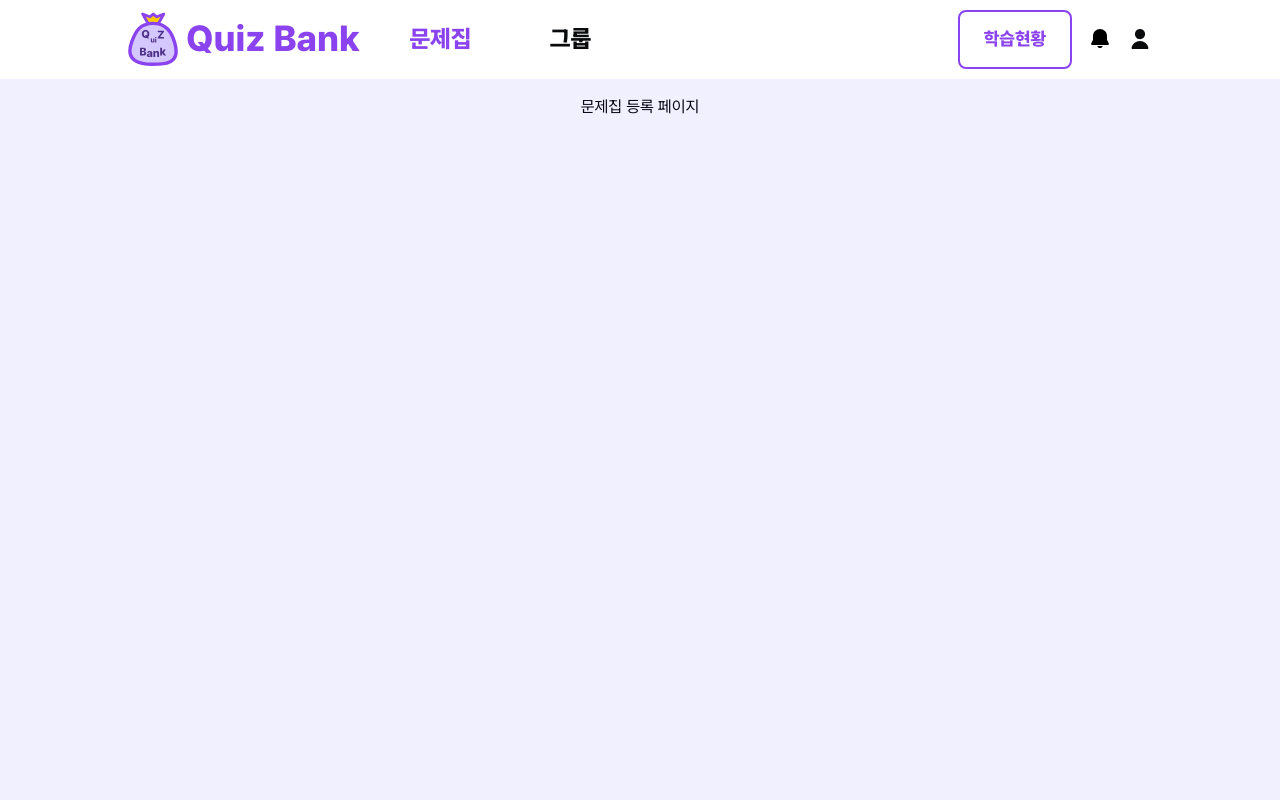
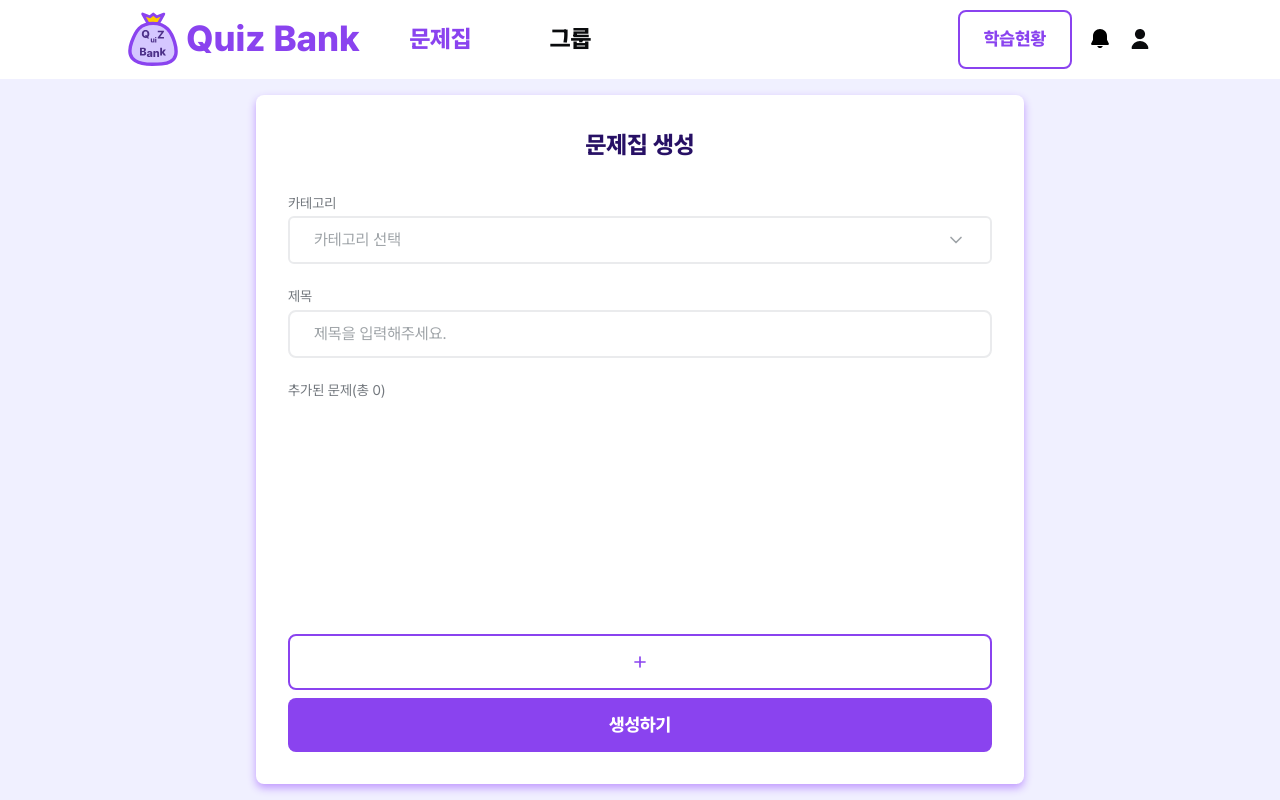
Before and after one commit to QuizBank-Dev/QuizBank-FE, a Next.js app: page /quizbook/post in a window 1280 px wide. Built offline with nearby package versions, Linux system fonts and the light colour scheme.

Commit message:
✨ 문제집 생성 페이지 구현

```diff
--- a/src/app/quizbook/(no-layout)/post/@modal/add/_components/AddQuizForm/quiz-answer/MultipleAnswerInput.tsx
+++ b/src/app/quizbook/(no-layout)/post/@modal/add/_components/AddQuizForm/quiz-answer/MultipleAnswerInput.tsx
@@ -7,6 +7,9 @@ import { useFieldArray, useFormContext } from 'react-hook-form'
 export default function MultipleAnswerInput() {
     const { control, watch } = useFormContext()
     const { fields } = useFieldArray({ control, name: 'optionList' })
+
+    // select 중복 방지 변수
+    const rendered = new Set<string>()
 
     return (
         <>
@@ -36,11 +39,14 @@ export default function MultipleAnswerInput() {
             >
                 {fields.map((field, idx) => {
                     const option = watch(`optionList.${idx}`)
-
-                    if (!option) return null
+                    if (!option || rendered.has(option)) return null
+                    rendered.add(option)
 
                     return (
-                        <CustomSelect.Item key={field.id} value={option}>
+                        <CustomSelect.Item
+                            key={`${field.id}-${option}`}
+                            value={option}
+                        >
                             선택지 {idx + 1}
                         </CustomSelect.Item>
                     )
--- /dev/null
+++ b/src/app/quizbook/(no-layout)/post/_components/PostQuizbookForm/AddedQuiz.tsx
@@ -0,0 +1,68 @@
+'use client'
+
+import CloseSvg from '@/assets/svgs/close.svg'
+
+import { Quiz } from '@/types/quiz'
+import AddedQuizField from './AddedQuizField'
+import { QUIZ_TYPE } from '@/constants/quiz'
+import { usePostQuizbookStore } from '@/store/quizbook'
+
+interface Props {
+    quiz: Quiz
+    idx: number
+}
+
+export default function AddedQuiz({ quiz, idx }: Props) {
+    const { removeQuiz } = usePostQuizbookStore()
+
+    const onClickCloseBtn = (e: React.MouseEvent<HTMLButtonElement>) => {
+        e.preventDefault()
+        removeQuiz(idx)
+    }
+
+    return (
+        <div className="flex flex-col rounded-lg bg-white p-[16px] md:bg-point-50 md:px-[32px]">
+            {/* 카드 타이틀 및 닫기 버튼 */}
+            <div className="flex justify-end pl-[15px] md:pl-[20px]">
+                <span className="flex-1 text-center text-mobile-body-lg font-semi-bold text-gray-900 md:text-pc-body-lg">
+                    {idx + 1}번 문제
+                </span>
+                <button
+                    onClick={onClickCloseBtn}
+                    className="text-gray-900 hover:text-point-500 active:text-point-500"
+                >
+                    <CloseSvg className="h-[15px] w-[15px] md:h-[20px] md:w-[20px]" />
+                </button>
+            </div>
+
+            {/* 카드 영역 */}
+            <div className="flex flex-col gap-[8px]">
+                <AddedQuizField label="질문">{quiz.question}</AddedQuizField>
+                {quiz.type !== QUIZ_TYPE.MULTIPLE && (
+                    <AddedQuizField
+                        label="정답"
+                        area={quiz.type === QUIZ_TYPE.LONG}
+                    >
+                        {quiz.answer}
+                    </AddedQuizField>
+                )}
+                {quiz.optionList && (
+                    <AddedQuizField label="정답">
+                        {quiz.optionList.map((option, idx) => (
+                            <AddedQuizField
+                                key={`option-${idx}`}
+                                className={
+                                    option === quiz.answer
+                                        ? 'border-point-500'
+                                        : undefined
+                                }
+                            >
+                                {option}
+                            </AddedQuizField>
+                        ))}
+                    </AddedQuizField>
+                )}
+            </div>
+        </div>
+    )
+}
--- /dev/null
+++ b/src/app/quizbook/(no-layout)/post/_components/PostQuizbookForm/AddedQuizField.tsx
@@ -0,0 +1,34 @@
+import clsx from 'clsx'
+
+interface Props {
+    className?: string
+    children: React.ReactNode
+    label?: string
+    area?: boolean
+}
+
+export default function AddedQuizField({
+    label,
+    children,
+    area = false,
+    className = '',
+}: Props) {
+    return (
+        <div className="flex w-full flex-col items-start gap-1">
+            {label && (
+                <span className="text-mobile-body-sm font-regular text-gray-500 md:text-pc-body-sm">
+                    {label}
+                </span>
+            )}
+            <div
+                className={clsx(
+                    'w-full rounded-lg border-2 border-gray-200 bg-white px-6 py-3 text-mobile-body-md font-regular text-gray-900 md:text-pc-body-md',
+                    area && 'custom-scrollbar min-h-[120px]',
+                    className,
+                )}
+            >
+                {children}
+            </div>
+        </div>
+    )
+}
--- /dev/null
+++ b/src/app/quizbook/(no-layout)/post/_components/PostQuizbookForm/index.tsx
@@ -0,0 +1,112 @@
+'use client'
+
+import PlusSvg from '@/assets/svgs/plus.svg'
+
+import { usePostQuizbookStore } from '@/store/quizbook'
+import { FormProvider, useForm } from 'react-hook-form'
+import {
+    PostQuizbookFormValues,
+    postQuizbookSchema,
+} from '../../_schema/post-quizbook'
+import { zodResolver } from '@hookform/resolvers/zod'
+import { CustomInput, CustomSelect } from '@/components'
+import { QUIZBOOK_CATEGORY } from '@/constants/quizbook'
+import AddedQuiz from './AddedQuiz'
+import Link from 'next/link'
+import { useEffect } from 'react'
+
+export default function PostQuizbookForm() {
+    const methods = useForm<PostQuizbookFormValues>({
+        resolver: zodResolver(postQuizbookSchema),
+        mode: 'onChange',
+        defaultValues: {
+            title: '',
+            category: undefined,
+            quizList: [],
+        },
+    })
+
+    const { handleSubmit, setValue, reset } = methods
+
+    const { quizList, resetQuizList } = usePostQuizbookStore()
+
+    const onSubmit = (data: PostQuizbookFormValues) => {
+        // TODO: API 연동 로직 및 페이지 이동
+        console.log(data)
+
+        resetQuizList()
+        reset()
+    }
+
+    // TODO: AUTO SAVE 기능 추가
+
+    useEffect(() => {
+        setValue('quizList', quizList)
+    }, [quizList, setValue])
+
+    return (
+        <FormProvider {...methods}>
+            <form
+                id="post-quizbook-form"
+                className="flex min-h-0 flex-1 flex-col gap-[8px]"
+                onSubmit={handleSubmit(onSubmit)}
+            >
+                {/* 카테고리 영역 */}
+                <CustomSelect
+                    id="category"
+                    name="category"
+                    label="카테고리"
+                    placeholder="카테고리 선택"
+                    className="bg-white"
+                >
+                    {Object.entries(QUIZBOOK_CATEGORY).map(([key, value]) => (
+                        <CustomSelect.Item key={key} value={value}>
+                            {value}
+                        </CustomSelect.Item>
+                    ))}
+                </CustomSelect>
+
+                {/* 제목 영역 */}
+                <CustomInput
+                    id="title"
+                    name="title"
+                    label="제목"
+                    placeholder="제목을 입력해주세요."
+                />
+
+                {/* 추가 카드 리스트 영역 */}
+                <div className="flex w-full flex-1 flex-col gap-1 overflow-hidden">
+                    <span className="text-mobile-body-sm font-regular text-gray-500 md:text-pc-body-sm">
+                        {`추가된 문제(총 ${quizList.length})`}
+                    </span>
+                    <div className="custom-scrollbar flex w-full flex-1 flex-col gap-[8px] overflow-y-auto px-[8px] pl-0 md:px-[16px] md:pl-0">
+                        {quizList.map((quiz, idx) => (
+                            <AddedQuiz
+                                key={`${quiz}-${idx}`}
+                                quiz={quiz}
+                                idx={idx}
+                            />
+                        ))}
+                    </div>
+                </div>
+            </form>
+
+            {/* 버튼 영역 */}
+            <div className="flex flex-col gap-[8px]">
+                <Link
+                    className="btn-outline btn-mobile-lg flex w-full items-center justify-center md:btn-pc-lg"
+                    href={'/quizbook/post/add'}
+                >
+                    <PlusSvg className="h-[24px] w-[24px]" />
+                </Link>
+                <button
+                    type="submit"
+                    form="post-quizbook-form"
+                    className="btn-solid btn-mobile-lg w-full md:btn-pc-lg"
+                >
+                    생성하기
+                </button>
+            </div>
+        </FormProvider>
+    )
+}
--- /dev/null
+++ b/src/app/quizbook/(no-layout)/post/_components/index.ts
@@ -0,0 +1 @@
+export { default as PostQuizbookForm } from './PostQuizbookForm'
--- /dev/null
+++ b/src/app/quizbook/(no-layout)/post/_schema/post-quizbook.ts
@@ -0,0 +1,21 @@
+import { QUIZBOOK_CATEGORY } from '@/constants/quizbook'
+import * as z from 'zod'
+import { addQuizSchema } from './add-quiz'
+
+export type PostQuizbookFormValues = z.infer<typeof postQuizbookSchema>
+
+export const postQuizbookSchema = z.object({
+    title: z.string().min(1, '제목을 입력해주세요.'),
+    category: z.enum(
+        [
+            QUIZBOOK_CATEGORY.DATA_STRUCTURE,
+            QUIZBOOK_CATEGORY.ALGORITHM,
+            QUIZBOOK_CATEGORY.DATABASE,
+            QUIZBOOK_CATEGORY.NETWORK,
+            QUIZBOOK_CATEGORY.WEB,
+            QUIZBOOK_CATEGORY.ETC,
+        ],
+        { errorMap: () => ({ message: '카테고리를 선택해주세요.' }) },
+    ),
+    quizList: z.array(addQuizSchema).min(1, '퀴즈를 1개 이상 추가해주세요.'),
+})
--- a/src/app/quizbook/(no-layout)/post/page.tsx
+++ b/src/app/quizbook/(no-layout)/post/page.tsx
@@ -1,3 +1,15 @@
+import { PostQuizbookForm } from './_components'
+
 export default function Page() {
-    return <div>문제집 등록 페이지</div>
+    return (
+        <div className="flex min-h-0 w-full max-w-[768px] flex-1 flex-col gap-[16px] overflow-hidden md:gap-[32px] md:rounded-lg md:bg-white md:p-[16px] md:p-[32px] md:shadow-point">
+            {/* Desktop 제목 영역 */}
+            <h2 className="hidden text-center font-extra-bold text-point-900 md:block md:text-pc-title-sm">
+                문제집 생성
+            </h2>
+
+            {/* Form 영역 */}
+            <PostQuizbookForm />
+        </div>
+    )
 }
```
